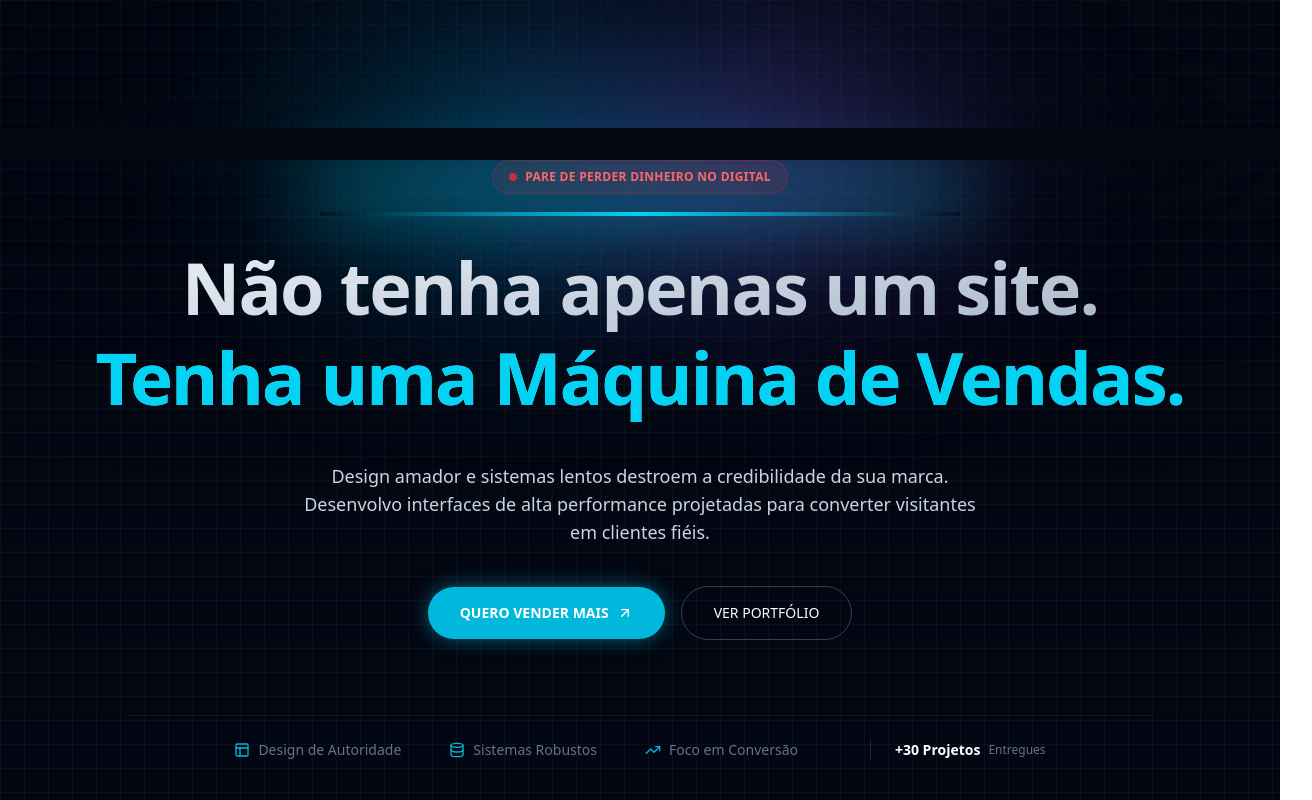
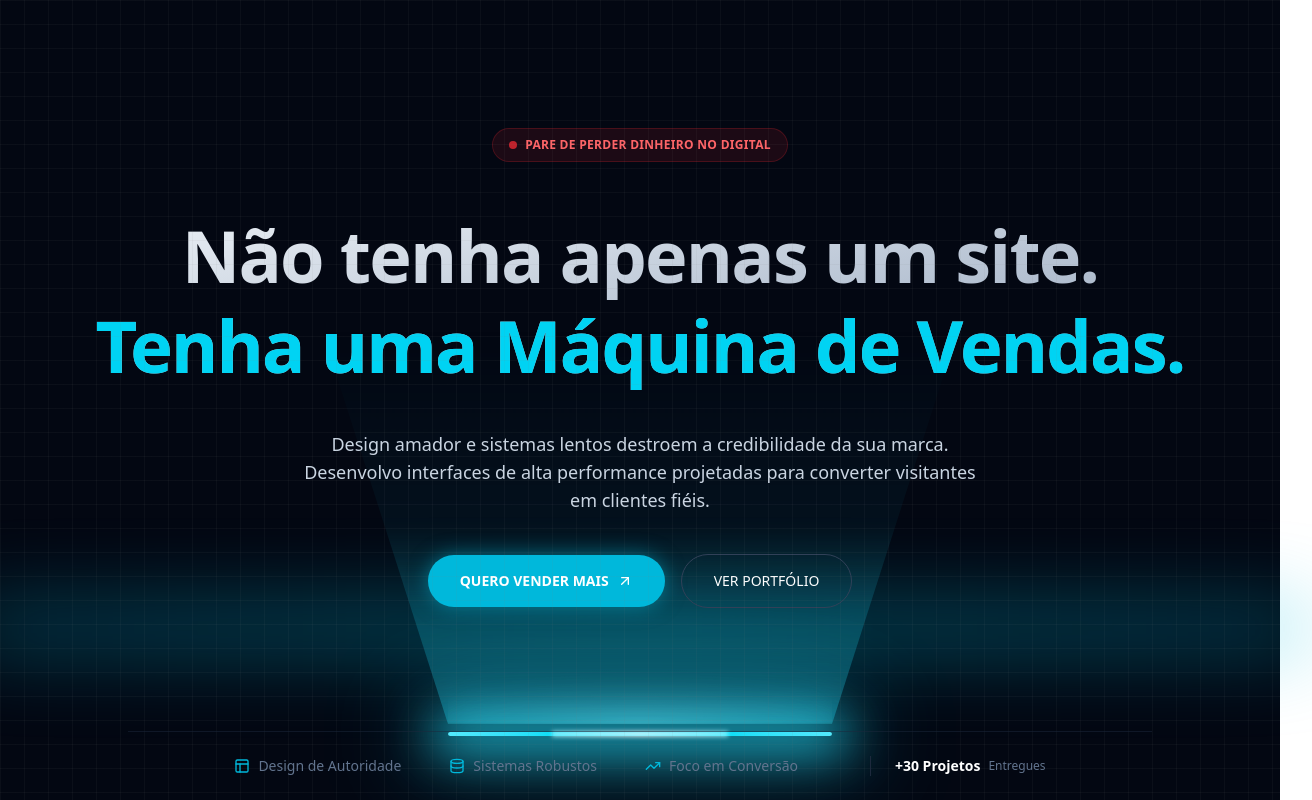
Before and after one commit to kelson-cosme/portfolio2026, a React (Vite) app: page / in a window 1280 px wide. Shown: the whole page, 1312 px wide, since content can reach past the window. Built offline with nearby package versions, Linux system fonts and the light colour scheme.

Commit message:
layout: luz estilo V

```diff
--- a/src/components/Gradiente.tsx
+++ b/src/components/Gradiente.tsx
@@ -1,5 +1,5 @@
 "use client";
-import { motion } from "framer-motion"; // Ajustado para framer-motion padrão
+import { motion } from "framer-motion";
 import { LampContainer } from "@/components/ui/lamp";
 import { ArrowUpRight } from "lucide-react";
 
@@ -49,7 +49,7 @@ export function LampHero() {
             Desenvolvo interfaces de alta performance projetadas para converter visitantes em clientes fiéis.
         </motion.p>
 
-        {/* Botões */}
+        {/* Botões - MENOS ESPAÇO ABAIXO */}
         <motion.div
             initial={{ opacity: 0, y: 100 }}
             whileInView={{ opacity: 1, y: 0 }}
--- a/src/components/Hero.tsx
+++ b/src/components/Hero.tsx
@@ -4,13 +4,16 @@ import { Database, Layout, TrendingUp } from "lucide-react";
 
 export function Hero() {
   return (
-    <div className="relative w-full bg-brand-dark">
+    <div className="relative w-full bg-brand-dark min-h-screen">
 
+      {/* Grade de fundo */}
+      <div className="absolute inset-0 bg-[linear-gradient(to_right,#80808012_1px,transparent_1px),linear-gradient(to_bottom,#80808012_1px,transparent_1px)] bg-[size:24px_24px] z-10"></div>
 
-      <div className="absolute inset-0 bg-[linear-gradient(to_right,#80808012_1px,transparent_1px),linear-gradient(to_bottom,#80808012_1px,transparent_1px)] bg-[size:24px_24px]"></div>
+      {/* 1. O Efeito Lâmpada com o Texto Principal */}
+      <LampHero />
 
-      {/* 2. Barra de Confiança (Social Proof) - Posicionada sobre o final da lampada */}
-      <div className="absolute bottom-4 md:bottom-10 w-full flex justify-center px-4 z-50">
+      {/* 2. Barra de Confiança - ABAIXO DA BARRA DE LUZ */}
+      <div className="absolute bottom-6 w-full flex justify-center px-4 z-30">
          <div className="flex flex-wrap justify-center gap-6 md:gap-12 text-slate-500 border-t border-slate-800/50 pt-6 w-full max-w-5xl">
 
             <div className="flex items-center gap-2">
@@ -36,9 +39,6 @@ export function Hero() {
          </div>
       </div>
 
-      {/* 1. O Efeito Lâmpada com o Texto Principal */}
-      <LampHero />
-
     </div>
   );
 }
--- a/src/components/ui/lamp.tsx
+++ b/src/components/ui/lamp.tsx
@@ -13,106 +13,66 @@ export const LampContainer = ({
   return (
     <div
       className={cn(
-        "relative flex min-h-screen flex-col items-center justify-center overflow-hidden bg-transparent w-full rounded-md z-0",
+        "relative flex flex-col items-center w-full bg-brand-dark z-0",
         className
       )}
     >
-      <div className="relative flex w-full flex-1 items-center justify-center isolate z-0">
-        {/* --- CAMADAS DE SUAVIZAÇÃO E BRILHO --- */}
+      {/* CONTEÚDO */}
+      <div className="relative z-40 flex flex-col items-center px-5 pt-32">
+        {children}
+      </div>
 
-        {/* 1. Borrão de fundo para atmosfera */}
-        <div className="absolute top-1/2 h-[20rem] w-full translate-y-12 scale-x-[2] bg-brand-dark blur-[150px] opacity-30"></div>
+      {/* BARRA E FEIXE VISÍVEL */}
+      <div className="relative z-30 w-full flex flex-col items-center mt-4">
 
-        {/* 2. LUZ ESQUERDA - MODIFICADA para vir de baixo */}
+        {/* FEIXE "V" MUITO VISÍVEL */}
+        <div className="relative w-full h-[100px] flex justify-center items-end mb-2">
+
+          {/* FEIXE PRINCIPAL - Cone de luz bem visível */}
+          <div
+            className="absolute bottom-0 w-[50%] h-[50vh]"
+            style={{
+              background: "linear-gradient(to top, rgba(34, 211, 238, 0.35) 0%, rgba(34, 211, 238, 0.18) 30%, rgba(34, 211, 238, 0.05) 50%, transparent 100%)",
+              clipPath: "polygon(0% 0%, 100% 0%, 80% 100%, 20% 100%)",
+              filter: "blur(1px)",
+            }}
+          />
+
+          {/* LUZ BRANCA CENTRAL */}
+          <div
+            className="absolute bottom-0 w-[30%] h-[60px]"
+            style={{
+              background: "linear-gradient(to top, rgba(255, 255, 255, 0.25) 0%, rgba(255, 255, 255, 0.1) 50%, transparent 100%)",
+              maskImage: "radial-gradient(ellipse 60% 100% at 50% 100%, black 0%, transparent 100%)",
+              WebkitMaskImage: "radial-gradient(ellipse 60% 100% at 50% 100%, black 0%, transparent 100%)",
+            }}
+          />
+
+          {/* PONTO DE ORIGEM INTENSO */}
+          <div className="absolute bottom-0 w-[30%] h-[3px]">
+            <div
+              className="w-full h-full"
+              style={{
+                background: "radial-gradient(ellipse 150% 100% at 50% 100%, rgba(34, 211, 238, 0.8) 0%, rgba(34, 211, 238, 0.4) 50%, transparent 100%)",
+                filter: "blur(10px)",
+              }}
+            />
+          </div>
+        </div>
+
+        {/* BARRA */}
         <motion.div
-          initial={{ opacity: 0.3, height: "10rem" }}
-          whileInView={{ opacity: 0.8, height: "25rem" }}
-          transition={{
-            delay: 0.3,
-            duration: 1.2,
-            ease: "easeInOut",
-          }}
-          style={{
-            backgroundImage: `conic-gradient(var(--conic-position), var(--tw-gradient-stops))`,
-          }}
-          className="absolute inset-auto right-1/2 bottom-0 w-[30rem] h-[25rem] bg-gradient-conic from-cyan-500 via-blue-500/40 to-transparent text-white [--conic-position:from_0deg_at_center_bottom]"
+          initial={{ width: "5rem", opacity: 0 }}
+          whileInView={{ width: "30%", opacity: 1 }}
+          transition={{ delay: 0.3, duration: 1, ease: "easeOut" }}
+          className="relative h-[4px] rounded-full bg-gradient-to-r from-cyan-300 via-cyan-400 to-cyan-300 shadow-[0_0_50px_15px_rgba(34,211,238,0.9),0_0_100px_30px_rgba(34,211,238,0.3)]"
         >
-          {/* Máscara para limitar a direção da luz (apenas para cima) */}
-          <div className="absolute w-full left-0 bg-brand-dark h-32 top-0 z-20 [mask-image:linear-gradient(to_bottom,white,transparent)]" />
-          {/* Máscara lateral para suavizar bordas */}
-          <div className="absolute h-full right-0 bg-brand-dark w-16 z-20 [mask-image:linear-gradient(to_left,white,transparent)]" />
+          <div className="absolute left-1/2 top-1/2 -translate-x-1/2 -translate-y-1/2 w-44 h-[6px] bg-gradient-to-r from-cyan-200 via-white to-cyan-200 opacity-80 blur-[2px]" />
         </motion.div>
 
-        {/* 3. LUZ DIREITA - MODIFICADA para vir de baixo */}
-        <motion.div
-          initial={{ opacity: 0.3, height: "10rem" }}
-          whileInView={{ opacity: 0.8, height: "25rem" }}
-          transition={{
-            delay: 0.3,
-            duration: 1.2,
-            ease: "easeInOut",
-          }}
-          style={{
-            backgroundImage: `conic-gradient(var(--conic-position), var(--tw-gradient-stops))`,
-          }}
-          className="absolute inset-auto left-1/2 bottom-0 w-[30rem] h-[25rem] bg-gradient-conic from-purple-500 via-blue-500/40 to-transparent text-white [--conic-position:from_180deg_at_center_bottom]"
-        >
-          <div className="absolute w-full right-0 bg-brand-dark h-32 top-0 z-20 [mask-image:linear-gradient(to_bottom,white,transparent)]" />
-          <div className="absolute h-full left-0 bg-brand-dark w-16 z-20 [mask-image:linear-gradient(to_right,white,transparent)]" />
-        </motion.div>
+        {/* GLOW EXTRA */}
+        <div className="absolute -inset-x-8 -top-4 h-10 bg-gradient-to-r from-cyan-500/40 via-cyan-400/50 to-cyan-500/40 blur-2xl" />
 
-        {/* 4. Neblina na base para esconder origem */}
-        <div className="absolute bottom-0 z-40 h-32 w-full bg-brand-dark opacity-60 blur-[80px] translate-y-8"></div>
-
-        {/* 5. Glow circular principal - MAIOR e mais intenso na base */}
-        <div className="absolute inset-auto z-50 h-48 w-[40rem] bottom-0 translate-y-1/2 rounded-full bg-gradient-to-r from-cyan-400/30 via-blue-500/30 to-purple-500/30 blur-[100px]"></div>
-
-        {/* 6. Brilho adicional na base */}
-        <motion.div
-          initial={{ width: "12rem", opacity: 0 }}
-          whileInView={{ width: "24rem", opacity: 1 }}
-          transition={{
-            delay: 0.4,
-            duration: 1,
-            ease: "easeInOut",
-          }}
-          className="absolute inset-auto z-30 h-32 w-96 bottom-0 translate-y-[4rem] rounded-full bg-gradient-to-r from-cyan-400/20 to-purple-500/20 blur-3xl"
-        ></motion.div>
-
-        {/* 7. A LINHA BRILHANTE - Agora na base, iluminando para cima */}
-        <motion.div
-          initial={{ width: "20rem", opacity: 0 }}
-          whileInView={{ width: "40rem", opacity: 1 }}
-          transition={{
-            delay: 0.3,
-            duration: 1,
-            ease: "easeInOut",
-          }}
-          className="absolute inset-auto z-50 h-1 w-[40rem] bottom-0 translate-y-[3.5rem] bg-gradient-to-r from-transparent via-cyan-400 to-transparent shadow-[0_-20px_80px_10px_rgba(6,182,212,0.8)]"
-        ></motion.div>
-
-        {/* 8. Linha secundária para mais profundidade */}
-        <motion.div
-          initial={{ width: "15rem", opacity: 0 }}
-          whileInView={{ width: "35rem", opacity: 0.5 }}
-          transition={{
-            delay: 0.5,
-            duration: 1,
-            ease: "easeInOut",
-          }}
-          className="absolute inset-auto z-40 h-[2px] w-[35rem] bottom-0 translate-y-[4rem] bg-gradient-to-r from-transparent via-blue-300/50 to-transparent blur-sm"
-        ></motion.div>
-
-        {/* 9. Fundo superior para cobrir completamente a parte de cima */}
-        <div className="absolute inset-auto z-40 h-64 w-full top-0 -translate-y-[15rem] bg-gradient-to-t from-transparent to-brand-dark"></div>
-
-        {/* 10. Barreira na base para bloquear luz para baixo */}
-        <div className="absolute bottom-0 z-50 h-8 w-full bg-brand-dark"></div>
-      </div>
-
-      {/* Conteúdo dos textos - posicionado acima da luz */}
-      <div className="relative z-50 flex mb-40 flex-col items-center px-5">
-        {children}
       </div>
     </div>
   );
```
